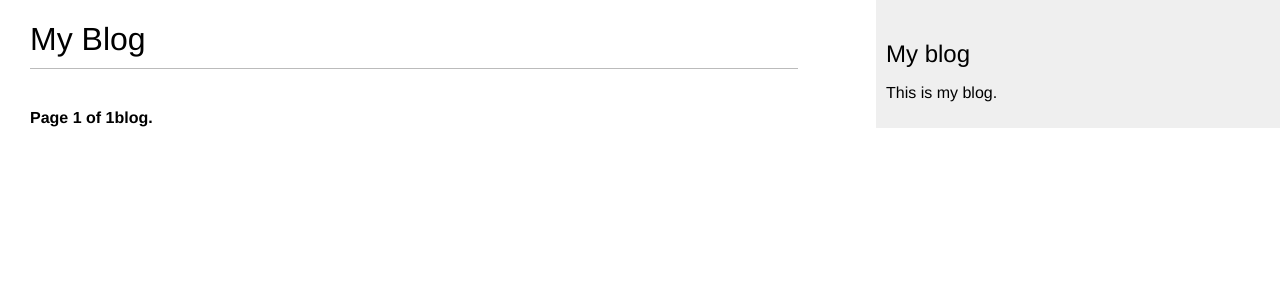
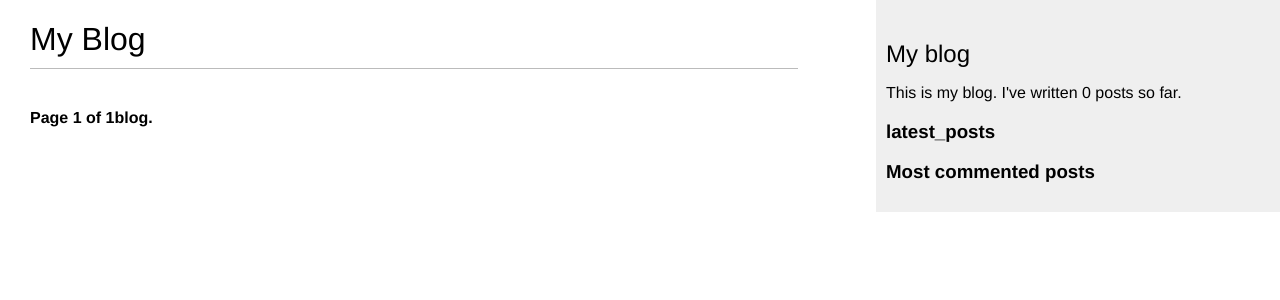
Before and after one commit to ashme2/DjangoByExample, a Django app: page /myblog/ in a window 1280 px wide. Shown: the top 300 px of the page. Run offline with Django 4.2, Linux system fonts and the light colour scheme; data that the repository does not hold is empty.

Commit message:
Ch03-P01: Custom template tags

```diff
--- a/src/myblog/templates/myblog/base.html
+++ b/src/myblog/templates/myblog/base.html
@@ -1,3 +1,4 @@
+{% load myblog_tags %}
 {% load static %}
 <!DOCTYPE html>
 <html>
@@ -12,7 +13,19 @@
     </div>
     <div id="sidebar">
         <h2>My blog</h2>
-        <p>This is my blog.</p>
+        <p>This is my blog. I've written {% total_posts %} posts so far.</p>
+        <h3>latest_posts</h3>
+        {% show_latest_posts 2 %}
+
+        <h3>Most commented posts</h3>
+        {% get_most_commented_posts 2 as most_commented_posts %}
+        <ul>
+            {% for post in most_commented_posts %}
+            <li>
+                <a href="{{ post.get_absolute_url }}">{{ post.title }}</a>
+            </li>
+            {% endfor%}
+        </ul>
     </div>
 </body>
 <html>
--- /dev/null
+++ b/src/myblog/templates/myblog/post/latest_posts.html
@@ -0,0 +1,7 @@
+<ul>
+    {% for post in latest_posts %}
+        <li>
+            <a href="{{ post.get_absolute_url }}">{{ post.title }}</a>
+        </li>
+    {% endfor %}
+</ul>
--- /dev/null
+++ b/src/myblog/templatetags/myblog_tags.py
@@ -0,0 +1,18 @@
+from django.db.models import Count
+from django import template
+from ..models import Post
+
+register = template.Library()
+
+@register.simple_tag
+def total_posts():
+    return Post.published.count()
+
+@register.inclusion_tag('myblog/post/latest_posts.html')
+def show_latest_posts(count=5):
+    latest_posts = Post.published.order_by('-publish')[:count]
+    return {'latest_posts': latest_posts}
+
+@register.simple_tag
+def get_most_commented_posts(count=5):
+    return Post.published.annotate(total_comments=Count('comments')).order_by('-total_comments')[:count]
```
Also changed, not shown: src/myblog/templatetags/__int__.py (added).
